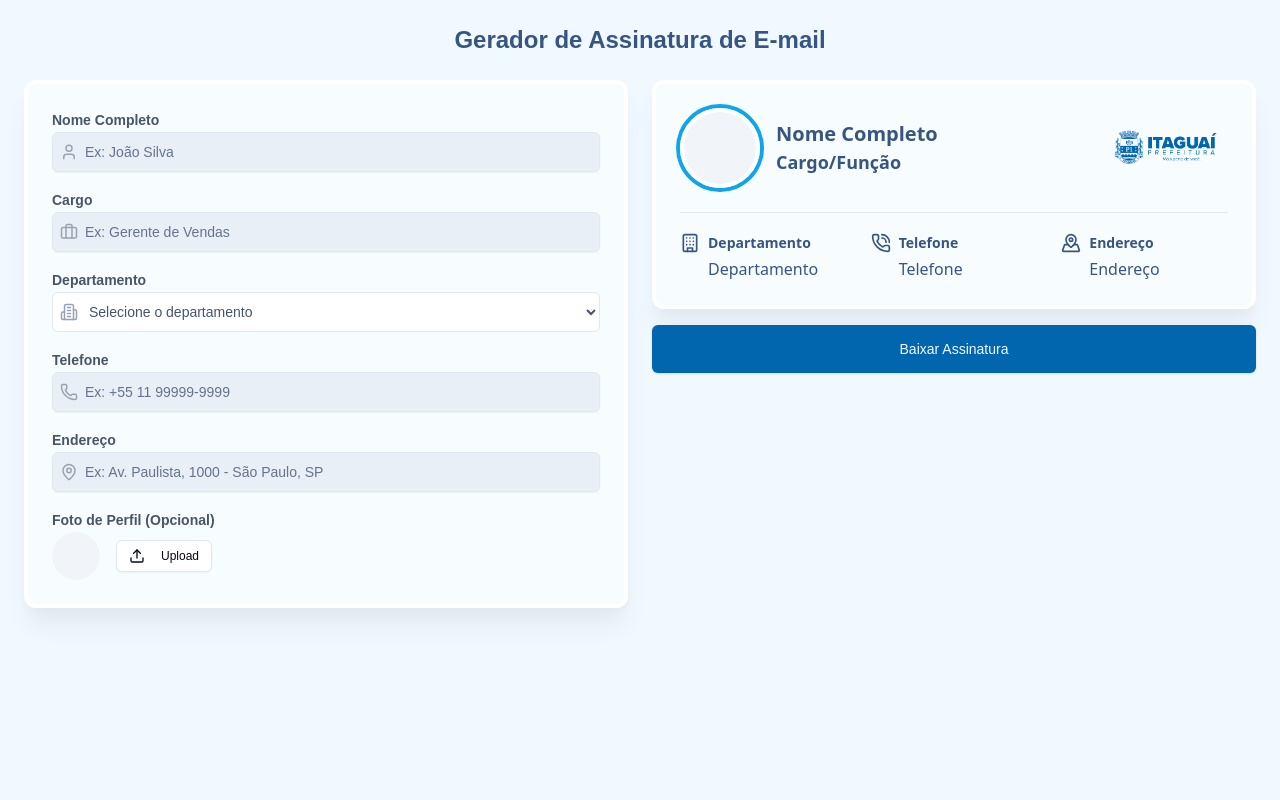
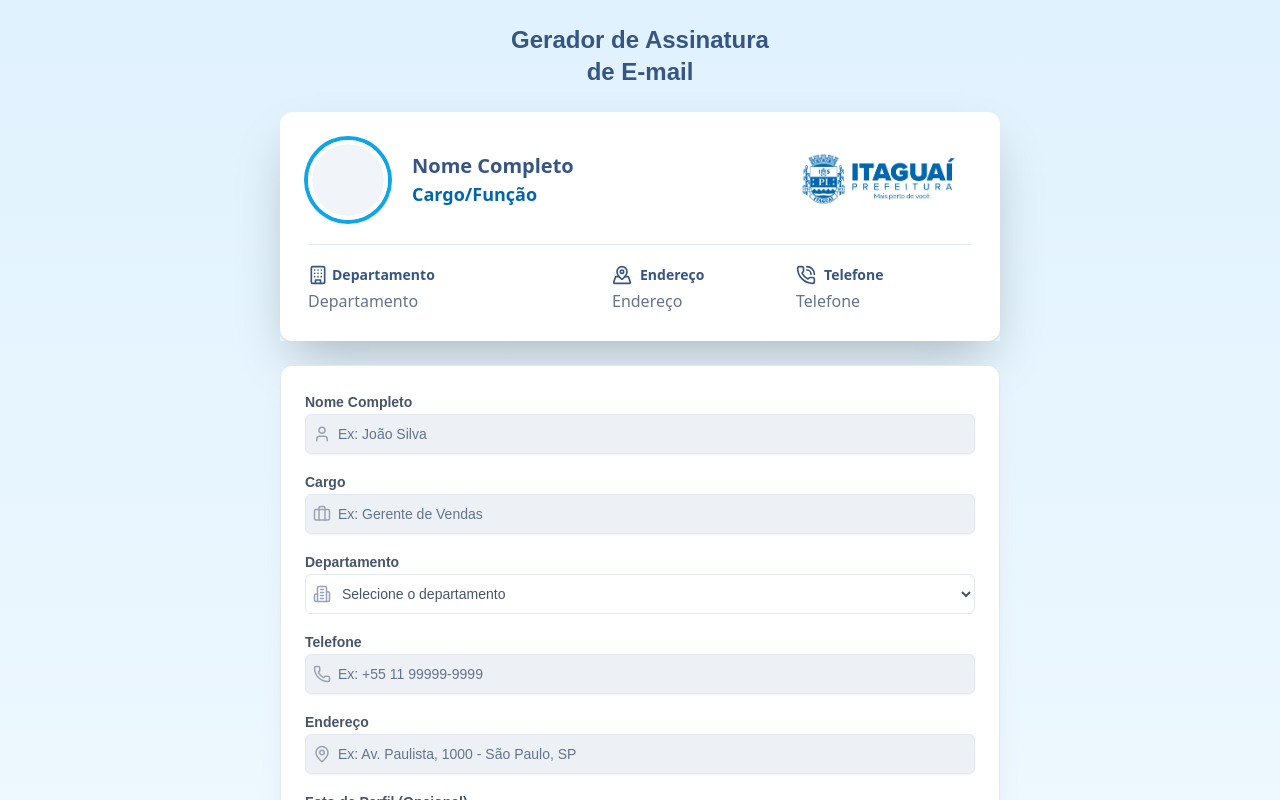
Before and after one commit to vsiago/gerador-assinatura, a Next.js app: page / in a window 1280 px wide. Shown: the top 800 px of the page. Built offline with nearby package versions, Linux system fonts and the light colour scheme.

Commit message:
Projeto finalizado

```diff
--- a/package.json
+++ b/package.json
@@ -14,6 +14,7 @@
     "@radix-ui/react-slot": "^1.1.1",
     "class-variance-authority": "^0.7.1",
     "clsx": "^2.1.1",
+    "dom-to-image-more": "^3.5.0",
     "html2canvas": "^1.4.1",
     "lucide-react": "^0.474.0",
     "next": "15.1.6",
--- a/src/app/layout.tsx
+++ b/src/app/layout.tsx
@@ -21,7 +21,7 @@ export default function RootLayout({
   return (
     <html lang="en">
       <body
-        className={`${geistSans.variable} ${geistMono.variable} antialiased bg-sky-50`}
+        className={`${geistSans.variable} ${geistMono.variable} antialiased bg-gradient-to-b from-sky-100 to-sky-50`}
       >
         {children}
       </body>
--- a/src/components/signature-generator.tsx
+++ b/src/components/signature-generator.tsx
@@ -6,8 +6,9 @@ import { Input } from "@/components/ui/input"
 import { Label } from "@/components/ui/label"
 import { Card } from "@/components/ui/card"
 import { Avatar, AvatarFallback, AvatarImage } from "@/components/ui/avatar"
-import html2canvas from "html2canvas"
+import domtoimage from 'dom-to-image-more';
 import { User, Briefcase, Building2, Phone, MapPin, Upload, Building, PhoneCall, MapPinned } from "lucide-react"
+import Image from "next/image"
 
 export default function SignatureGenerator() {
     const [formData, setFormData] = useState({
@@ -37,31 +38,93 @@ export default function SignatureGenerator() {
     }
 
     const handleDownload = async () => {
-        const signatureElement = document.getElementById("signature-preview")
-        if (!signatureElement) return
+        const signatureElement = document.getElementById("signature-preview");
+        if (!signatureElement) return;
+
+        // Clona o elemento para manipulação sem afetar a visualização original
+        const clone = signatureElement.cloneNode(true) as HTMLElement;
+
+        // Função para verificar se todas as imagens foram carregadas
+        const waitForImagesToLoad = async (element: HTMLElement) => {
+            const imgElements = element.querySelectorAll("img");
+            const promises = Array.from(imgElements).map((img) => {
+                return new Promise<void>((resolve) => {
+                    if (img.complete) {
+                        resolve();
+                    } else {
+                        img.onload = () => resolve();
+                        img.onerror = () => resolve(); // Para evitar travamento caso uma imagem falhe
+                    }
+                });
+            });
+            await Promise.all(promises);
+        };
+
+        // Remove bordas indesejadas dos elementos clonados
+        clone.querySelectorAll("*").forEach((el) => {
+            (el as HTMLElement).style.border = "none";
+        });
+
+        // Injeta um CSS no clone para sobrescrever pseudo-elementos que possam estar aplicando sombras/bordas
+        const style = document.createElement("style");
+        clone.insertBefore(style, clone.firstChild);
+
+        // Posiciona o clone fora da tela para que não interfira na visualização
+        clone.style.position = "absolute";
+        clone.style.top = "-9999px";
+
+        // Define a largura do clone para 700px, altura automática
+        clone.style.width = "700px";
+        clone.style.height = "auto";
+
+        document.body.appendChild(clone);
+
+        // Aguarda o carregamento de todas as imagens antes de capturar a imagem
+        await waitForImagesToLoad(clone);
+
+        // Aguarda o reflow para calcular a nova altura
+        const newHeight = clone.offsetHeight;
 
         try {
-            const canvas = await html2canvas(signatureElement)
-            const url = canvas.toDataURL("image/png")
-            const link = document.createElement("a")
-            link.download = "assinatura-email.png"
-            link.href = url
-            link.click()
+            // Gera a imagem com largura de 700px e a altura calculada
+            const dataUrl = await domtoimage.toPng(clone, {
+                width: 700,
+                height: newHeight,
+                bgcolor: "white",
+            });
+            const link = document.createElement("a");
+            link.download = "assinatura-email.png";
+            link.href = dataUrl;
+            link.click();
         } catch (error) {
-            console.error("Erro ao gerar assinatura:", error)
+            console.error("Erro ao gerar assinatura:", error);
+        } finally {
+            // Remove o clone da DOM após a captura
+            document.body.removeChild(clone);
         }
-    }
+    };
+
+
+
 
     function formatName(name: string) {
-        if (!name) return "Nome Completo"
-        return name
-            .split(" ")
-            .map((word) =>
-                ["da", "do", "das", "dos"].includes(word.toLowerCase())
-                    ? word
-                    : word.charAt(0).toUpperCase() + word.slice(1).toLowerCase(),
-            )
-            .join(" ")
+        if (!name) return "Nome Completo";
+
+        const ignoreWords = ["da", "do", "das", "dos"];
+
+        // Divide o nome em palavras, removendo espaços extras
+        let words = name
+            .trim()
+            .split(/\s+/) // Divide corretamente os espaços múltiplos
+            .filter(word => !ignoreWords.includes(word.toLowerCase())) // Remove 'da', 'do', etc.
+            .map(word => word.charAt(0).toUpperCase() + word.slice(1).toLowerCase()); // Ajusta maiúsculas e minúsculas
+
+        if (words.length > 2) {
+            // Mantém o primeiro e último nome completos e reduz os intermediários para a inicial + "."
+            return `${words[0]} ${words.slice(1, -1).map(w => w.charAt(0) + ".").join(" ")} ${words[words.length - 1]}`;
+        }
+
+        return words.join(" ");
     }
 
     function formatPhone(phone: string) {
@@ -79,12 +142,69 @@ export default function SignatureGenerator() {
     }
 
     return (
-        <div className="container mx-auto p-6">
-            <h1 className="text-2xl font-bold mb-6 text-center text-[#375582]">Gerador de Assinatura de E-mail</h1>
+        <div className="container mx-auto p-6 max-w-3xl">
+            <h1 className="text-2xl font-bold mb-6 text-center text-[#375582]">Gerador de Assinatura <br /> de E-mail</h1>
 
-            <div className="grid md:grid-cols-2 gap-6 ">
-                {/* Formulário */}
-                <Card className="p-6 bg-white/50 border-4 border-white shadow-xl shadow-slate-200">
+            <div className="grid md:grid-cols-1 gap-6 ">
+                {/* Visualização da Assinatura */}
+                <div className="overflow-scroll shadow-2xl">
+                    <div className="space-y-4  min-w-[700px] ">
+                        <Card className="p-2 bg-white border-4 border-white ">
+                            <div id="signature-preview" className="p-4 bg-white">
+                                <div className="font-sans text-sm space-y-4 sm:space-y-6">
+                                    {/* Header */}
+                                    <div className="flex items-center justify-between gap-4">
+                                        <div className="flex   gap-4 flex-1 ">
+                                            <Avatar className="w-16 h-16 sm:w-20 sm:h-20 border-4 ring-4 ring-sky-500 border-white">
+                                                <AvatarImage src={avatar || undefined} alt="Avatar" />
+                                                <AvatarFallback className="font-semibold text-4xl text-slate-500">{getInitials(formData.name)}</AvatarFallback>
+                                            </Avatar>
+                                            <div className="text-left mt-1 md:mt-3 ml-2  w-full">
+                                                <p className="font-bold text-xl text-[#375582]">{formatName(formData.name)}</p>
+                                                <p className="text-[#0266AF] text-lg font-semibold">{formData.role || "Cargo/Função"}</p>
+                                            </div>
+                                        </div>
+                                        <div className=" w-48">
+                                            <img
+                                                src="/assinatura-prefeitura-itaguaí.png"
+                                                alt="Prefeitura de Itaguaí"
+                                                className="w-fullmd:w-48 object-cover"
+                                            />
+                                        </div>
+                                    </div>
+
+                                    {/* Grid Info */}
+                                    <div className="flex sm:gap-2 border-t pt-5">
+                                        <div className="space-y-1 text-[#375582] flex-1">
+                                            <div className="flex items-center gap-1 ">
+                                                <Building className="w-5 h-5 flex-shrink-0" />
+                                                <span className="font-semibold">Departamento</span>
+                                            </div>
+                                            <p className="text-base font-medium text-slate-500">{formData.department || "Departamento"}</p>
+                                        </div>
+
+                                        <div className="space-y-1 text-[#375582] w-44 ">
+                                            <div className="flex items-center gap-2 ">
+                                                <MapPinned className="w-5 h-5 flex-shrink-0" />
+                                                <span className="font-semibold">Endereço</span>
+                                            </div>
+                                            <p className="text-base font-medium text-slate-500">{formData.address || "Endereço"}</p>
+                                        </div>
+
+                                        <div className="space-y-1 text-[#375582] w-44">
+                                            <div className="flex items-center gap-2 ">
+                                                <PhoneCall className="w-5 h-5 flex-shrink-0" />
+                                                <span className="font-semibold">Telefone</span>
+                                            </div>
+                                            <p className="text-base font-medium text-slate-500">{formatPhone(formData.phone)}</p>
+                                        </div>
+                                    </div>
+                                </div>
+                            </div>
+                        </Card>
+                    </div>
+                </div>
+                <Card className="p-6 bg-white  shadow-xl shadow-slate-200">
                     <form className="space-y-4">
                         <div>
                             <Label htmlFor="name">Nome Completo</Label>
@@ -125,7 +245,7 @@ export default function SignatureGenerator() {
                                     name="department"
                                     value={formData.department}
                                     onChange={handleInputChange}
-                                    className="flex h-10 w-full text-slate-600 rounded-md border border-input bg-background pl-8 pr-3 py-2 text-sm ring-offset-background file:border-0 file:bg-transparent file:text-sm file:font-medium placeholder:text-muted-foreground focus-visible:outline-none focus-visible:ring-2 focus-visible:ring-sky-500 focus-visible:ring-offset-2 disabled:cursor-not-allowed disabled:opacity-50"
+                                    className="flex h-10 w-full text-slate-600 rounded-md border border-input bg-background pl-8 pr-3 py-2 text-sm ring-offset-background file:border-0 file:bg-transparent file:text-sm file:font-medium placeholder:text-muted-foreground focus-visible:outline-none focus-visible:ring-2 focus-visible:ring-[#0266AF] focus-visible:ring-offset-2 disabled:cursor-not-allowed disabled:opacity-50"
                                 >
                                     <option value="">Selecione o departamento</option>
                                     <option value="GP - Gabinete do Prefeito">GP - Gabinete do Prefeito</option>
@@ -225,7 +345,7 @@ export default function SignatureGenerator() {
                         <div>
                             <Label htmlFor="avatar">Foto de Perfil (Opcional)</Label>
                             <div className="flex items-center space-x-4">
-                                <Avatar className="w-12 h-12">
+                                <Avatar className="w-12 h-12 border-4">
                                     <AvatarImage src={avatar || undefined} alt="Avatar" />
                                     <AvatarFallback>{getInitials(formData.name)}</AvatarFallback>
                                 </Avatar>
@@ -233,7 +353,7 @@ export default function SignatureGenerator() {
                                     type="button"
                                     variant="outline"
                                     size="sm"
-                                    className="flex items-center space-x-2"
+                                    className="flex items-center space-x-1"
                                     onClick={() => fileInputRef.current?.click()}
                                 >
                                     <Upload size={16} />
@@ -252,64 +372,10 @@ export default function SignatureGenerator() {
                         </div>
                     </form>
                 </Card>
+                <Button onClick={handleDownload} className="w-full bg-[#0266AF] hover:bg-sky-600 text-sky-50 h-12">
+                    Baixar Assinatura
+                </Button>
 
-                {/* Visualização da Assinatura */}
-                <div className="space-y-4 ">
-                    <Card className="p-2 bg-white/50 border-4 border-white shadow-xl shadow-slate-200 text-slate-600">
-                        <div id="signature-preview" className="p-4">
-                            <div className="font-sans text-sm space-y-4 sm:space-y-6">
-                                {/* Header */}
-                                <div className="flex flex-col sm:flex-row items-center justify-between gap-4">
-                                    <div className="flex items-center sm:flex-row sm:items-start gap-4 ">
-                                        <Avatar className="w-16 h-16 sm:w-20 sm:h-20 border-4 ring-4 ring-sky-500 border-white">
-                                            <AvatarImage src={avatar || undefined} alt="Avatar" />
-                                            <AvatarFallback className="font-semibold text-3xl text-slate-500">{getInitials(formData.name)}</AvatarFallback>
-                                        </Avatar>
-                                        <div className="text-center sm:text-left mt-3">
-                                            <p className="font-bold text-2xl sm:text-xl text-[#375582]">{formatName(formData.name)}</p>
-                                            <p className="text-[#375582] text-lg font-semibold">{formData.role || "Cargo/Função"}</p>
-                                        </div>
-                                    </div>
-                                    <img
-                                        src="/assinatura-prefeitura-itaguaí.png"
-                                        alt="Prefeitura de Itaguaí"
-                                        className="w-24 sm:w-32 object-contain"
-                                    />
-                                </div>
-
-                                {/* Grid Info */}
-                                <div className="grid grid-cols-1 sm:grid-cols-3 gap-4 sm:gap-6 border-t pt-5">
-                                    <div className="space-y-1 text-[#375582]">
-                                        <div className="flex items-center gap-2 ">
-                                            <Building className="w-5 h-5 flex-shrink-0" />
-                                            <span className="font-semibold">Departamento</span>
-                                        </div>
-                                        <p className="pl-7 text-base">{formData.department || "Departamento"}</p>
-                                    </div>
-
-                                    <div className="space-y-1 text-[#375582]">
-                                        <div className="flex items-center gap-2 ">
-                                            <PhoneCall className="w-5 h-5 flex-shrink-0" />
-                                            <span className="font-semibold">Telefone</span>
-                                        </div>
-                                        <p className="pl-7 text-base">{formatPhone(formData.phone)}</p>
-                                    </div>
-
-                                    <div className="space-y-1 text-[#375582]">
-                                        <div className="flex items-center gap-2 ">
-                                            <MapPinned className="w-5 h-5 flex-shrink-0" />
-                                            <span className="font-semibold">Endereço</span>
-                                        </div>
-                                        <p className="pl-7 text-base">{formData.address || "Endereço"}</p>
-                                    </div>
-                                </div>
-                            </div>
-                        </div>
-                    </Card>
-                    <Button onClick={handleDownload} className="w-full bg-[#0266AF] hover:bg-sky-600 text-sky-50 h-12">
-                        Baixar Assinatura
-                    </Button>
-                </div>
             </div>
         </div>
     )
```
Also changed, not shown: 1 other file (tests, documents, lock files or other folders).
